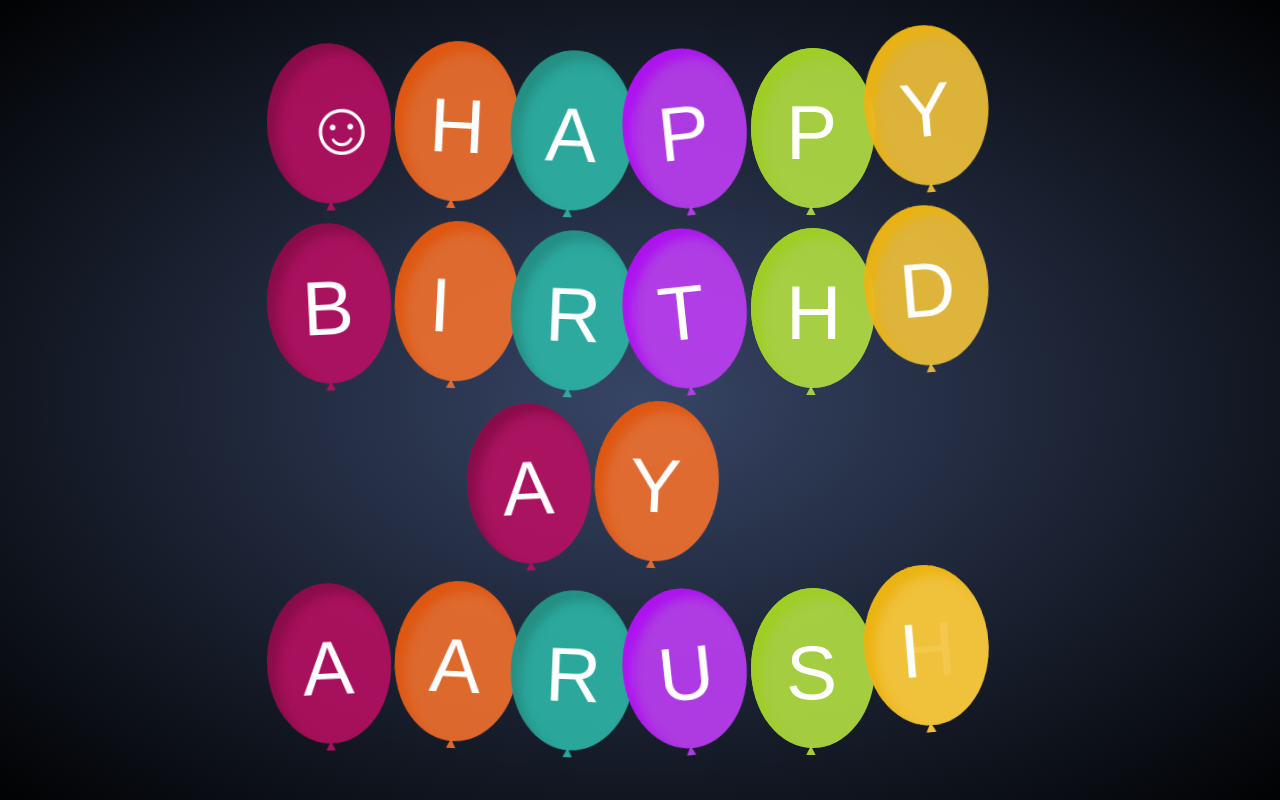
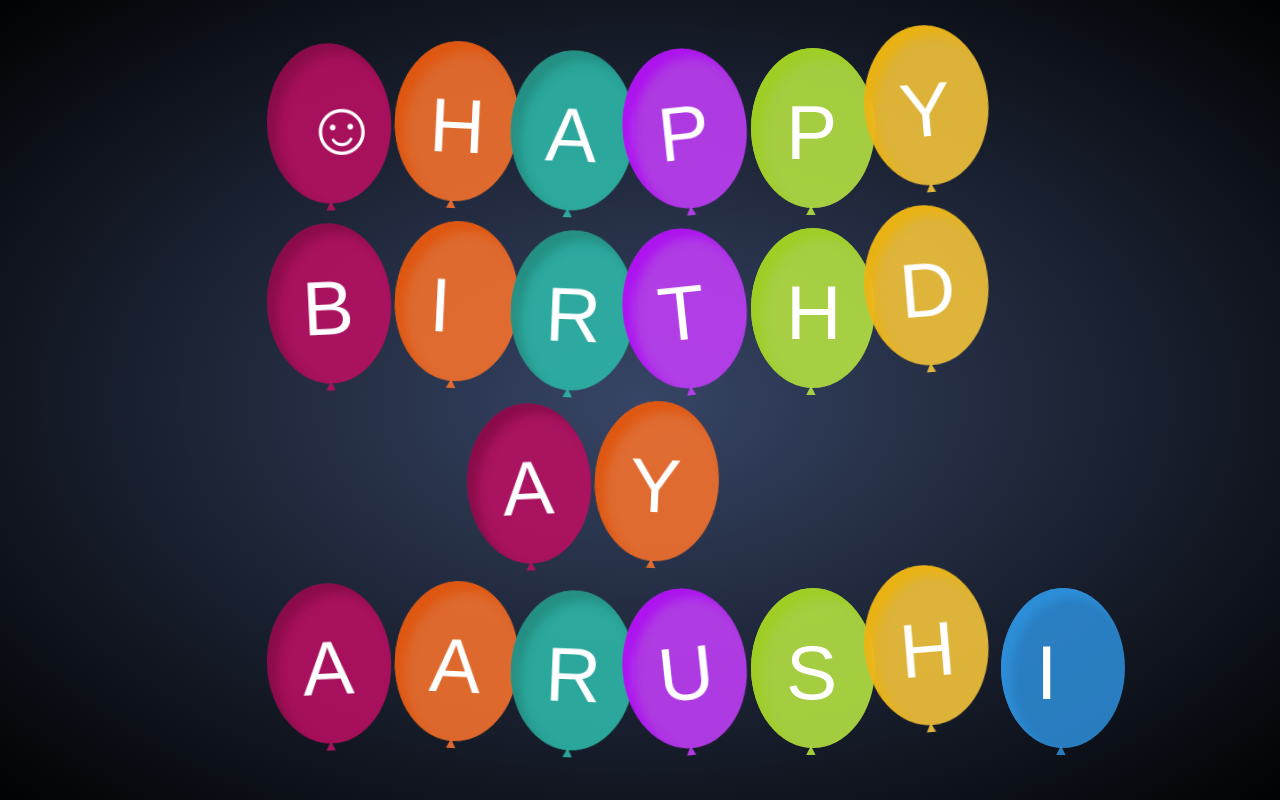
Before and after one commit to maayyank/HBD_, a plain HTML site: page index.html in a window 1280 px wide. Drawn offline with Linux system fonts and the light colour scheme; a web font is replaced by a local one.

Commit message:
Update index.html

```diff
--- a/index.html
+++ b/index.html
@@ -127,18 +127,18 @@
         color: rgba(242, 194, 58, 0.9);
       }
       .balloon > div:nth-child(7) {
-        background: rgba(242, 194, 58, 0.9);
-        left: 600px;
-        box-shadow: inset 10px 10px 10px rgba(234, 177, 15, 0.9);
-        -webkit-animation: balloon2 3s ease-in-out infinite;
-        -moz-animation: balloon2 3s ease-in-out infinite;
-        -o-animation: balloon2 3s ease-in-out infinite;
-        animation: balloon2 3s ease-in-out infinite;
+        background: rgba(46, 144, 219, 0.859);
+        left: 730px;
+        box-shadow: inset 10px 10px 10px rgba(46, 144, 219, 0.859);
+        -webkit-animation: balloon3 5s ease-in-out infinite;
+        -moz-animation: balloon3 5s ease-in-out infinite;
+        -o-animation: balloon3 5s ease-in-out infinite;
+        animation: balloon3 5s ease-in-out infinite;
       }
       .balloon > div:nth-child(7):before {
-        color: rgba(242, 194, 58, 0.9);
+        color: rgba(46, 144, 219, 0.859);
       }
-      .balloon > div:nth-child(8) {
+      /* .balloon > div:nth-child(8) {
         background: rgba(242, 194, 58, 0.9);
         left: 600px;
         box-shadow: inset 10px 10px 10px rgba(234, 177, 15, 0.9);
@@ -149,7 +149,7 @@
       }
       .balloon > div:nth-child(8):before {
         color: rgba(242, 194, 58, 0.9);
-      }
+      } */
       .balloon > div:before {
         color: rgba(182, 15, 97, 0.9);
         position: absolute;
```
